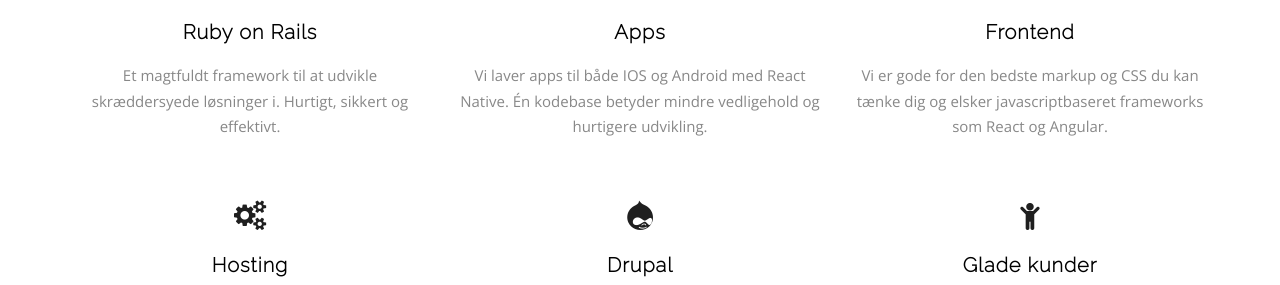
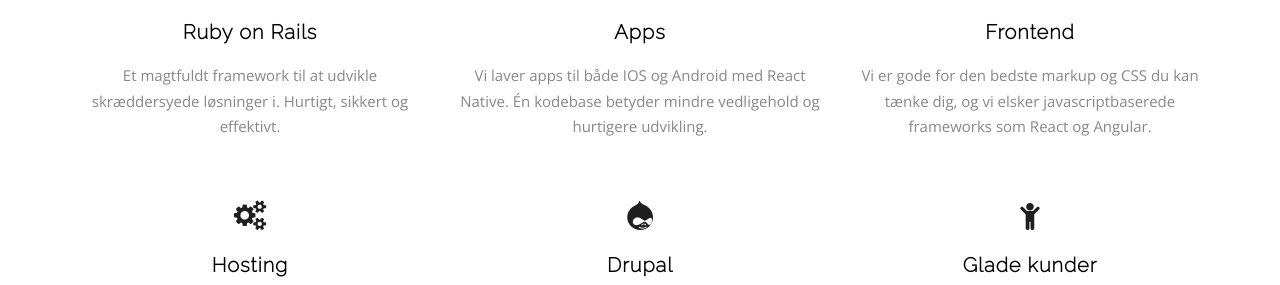
Before and after one commit to re-cph/recph-net, a Jekyll site: the page built from index.html, in a window 1280 px wide and 900 px high, scrolled down 3232 px. Shown: the part 195-480 px from the top of the window. Built offline with Jekyll 4.4.1, drawn with Linux system fonts in a browser that asks for light colours; some of the changed text lies outside the part shown.

Commit message:
Stavefejl og smårettelser

```diff
--- a/index.html
+++ b/index.html
@@ -269,7 +269,7 @@ layout: default
       <div class="col-md-4 col-sm-6">
         <i class="head-icon fa fa-html5"></i>
         <h3 class="small-title">Frontend</h3>
-        <p>Vi er gode for den bedste markup og CSS du kan tænke dig og elsker javascriptbaseret frameworks som React og Angular.</p>
+        <p>Vi er gode for den bedste markup og CSS du kan tænke dig, og vi elsker javascriptbaserede frameworks som React og Angular.</p>
         <div class="spacing40"></div>
       </div><!--/.col-md-4-->
 
```
Also changed, not shown: other parts of index.html (+1 -1 lines).
